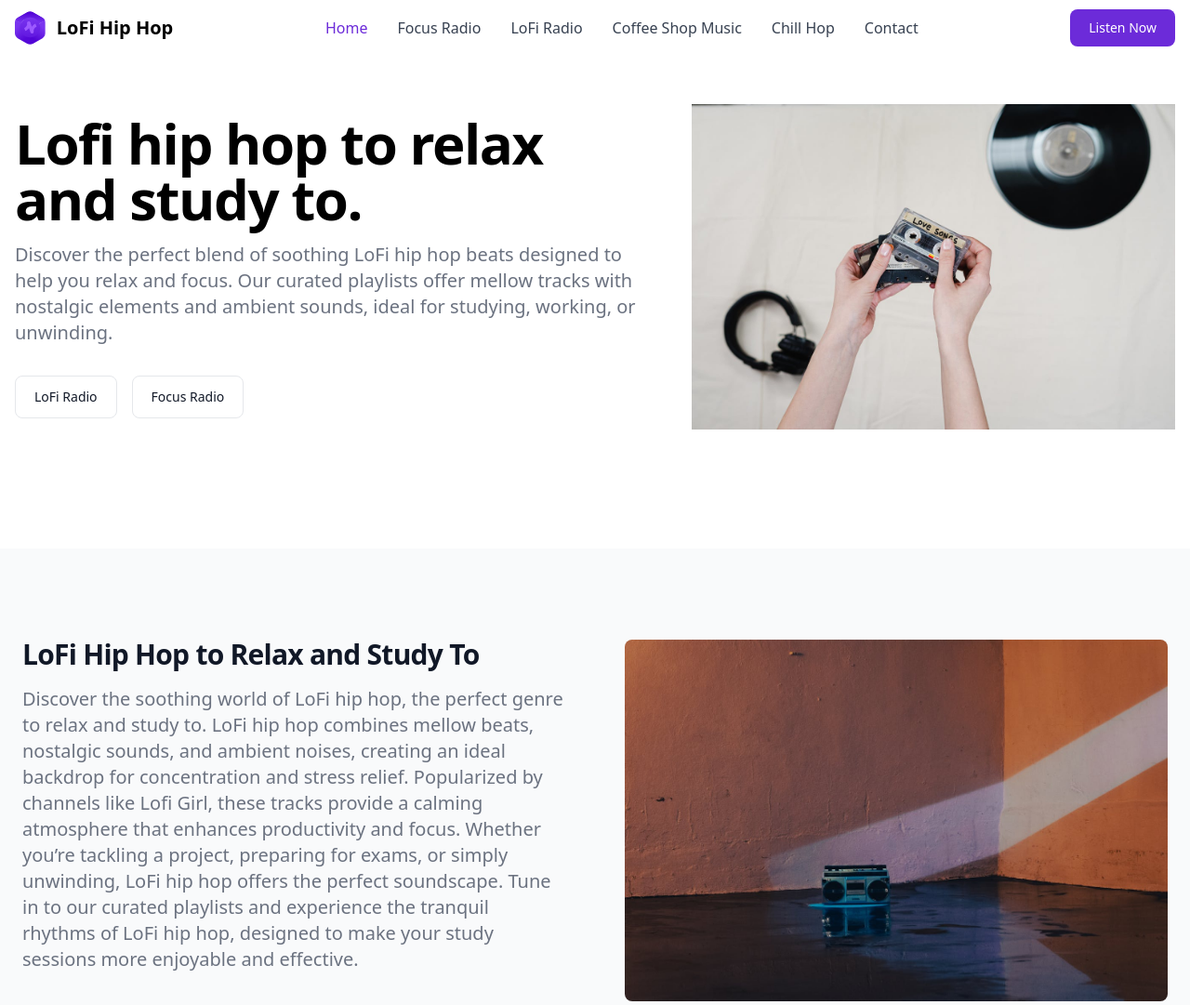
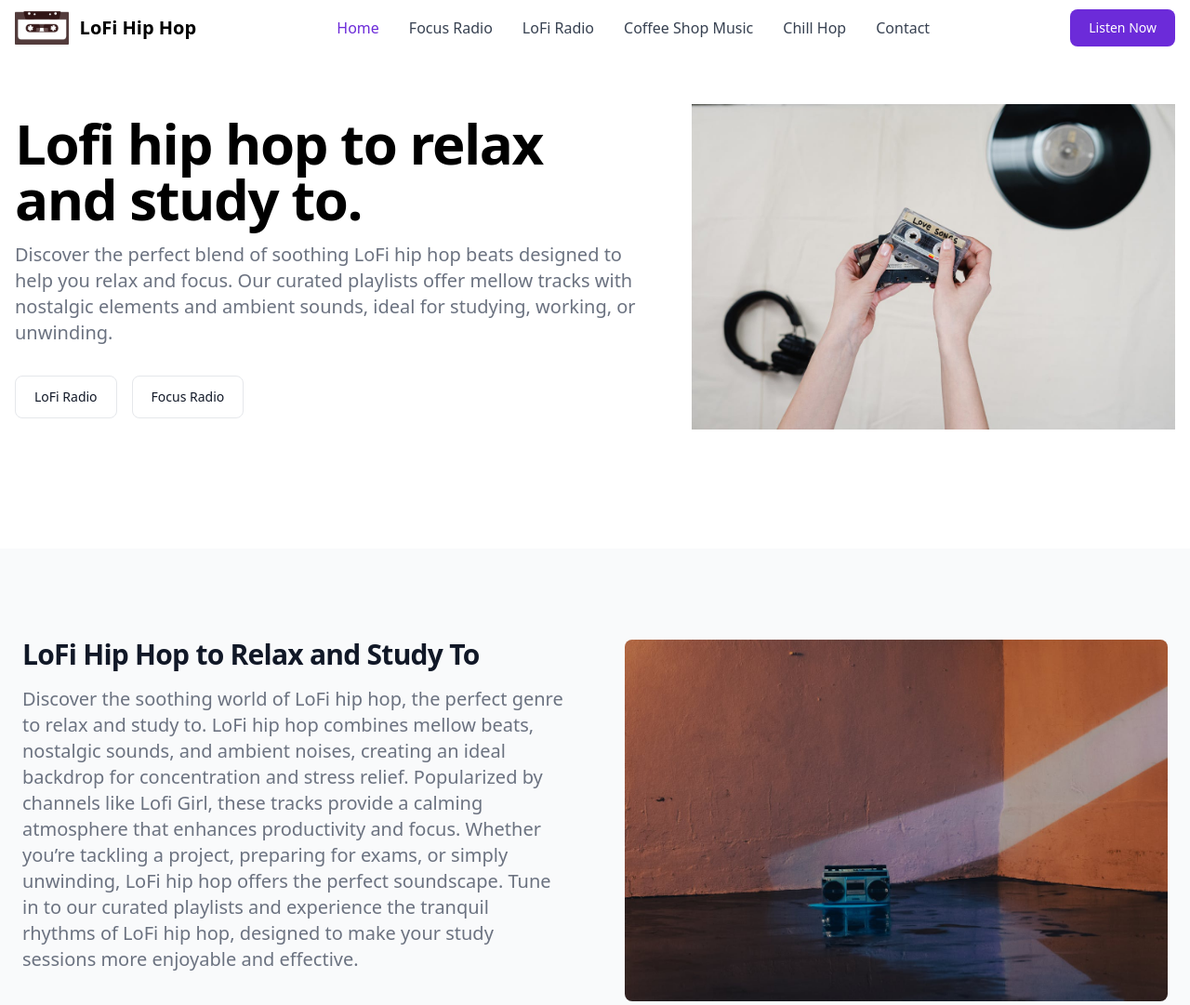
Before and after one commit to andyhinchliffe/lofihiphop, a website: page index.html in a window 1280 px wide. Shown: the top 1081 px of the page at 93% size. Drawn offline with nearby package versions, Linux system fonts and the light colour scheme.

Commit message:
fav icon

```diff
--- a/index.html
+++ b/index.html
@@ -41,7 +41,7 @@
         <nav class="bg-white border-gray-200 py-2.5 dark:bg-gray-900">
             <div class="flex flex-wrap items-center justify-between max-w-screen-xl px-4 mx-auto">
                 <a href="#" class="flex items-center">
-                    <img src="./images/logo.svg" class="h-6 mr-3 sm:h-9" alt="Landwind Logo" />
+                    <img src="./images/logo.png" class="h-6 mr-3 sm:h-9" alt="Landwind Logo" />
                     <span class="self-center text-xl font-semibold whitespace-nowrap dark:text-white">LoFi Hip Hop</span>
                 </a>
                 <div class="flex items-center lg:order-2">
@@ -509,7 +509,7 @@ So next time you need a break from the noise and chaos, tune into some LoFi beat
             <hr class="my-6 border-gray-200 sm:mx-auto dark:border-gray-700 lg:my-8">
             <div class="text-center">
                 <a href="#" class="flex items-center justify-center mb-5 text-2xl font-semibold text-gray-900 dark:text-white">
-                    <img src="./images/logo.svg" class="h-6 mr-3 sm:h-9" alt="Landwind Logo" />
+                    <img src="./images/logo.png" class="h-6 mr-3 sm:h-9" alt="Logo" />
                     LoFi Hip Hop
                 </a>
                 <span class="block text-sm text-center text-gray-500 dark:text-gray-400">© 2021-2022 Dailyoperation™. All Rights Reserved. Built by <a href="https://dailyoperation.uk" class="text-purple-600 hover:underline dark:text-purple-500">Daily Operation</a>
```
Also changed, not shown: images/logo.png (added).
